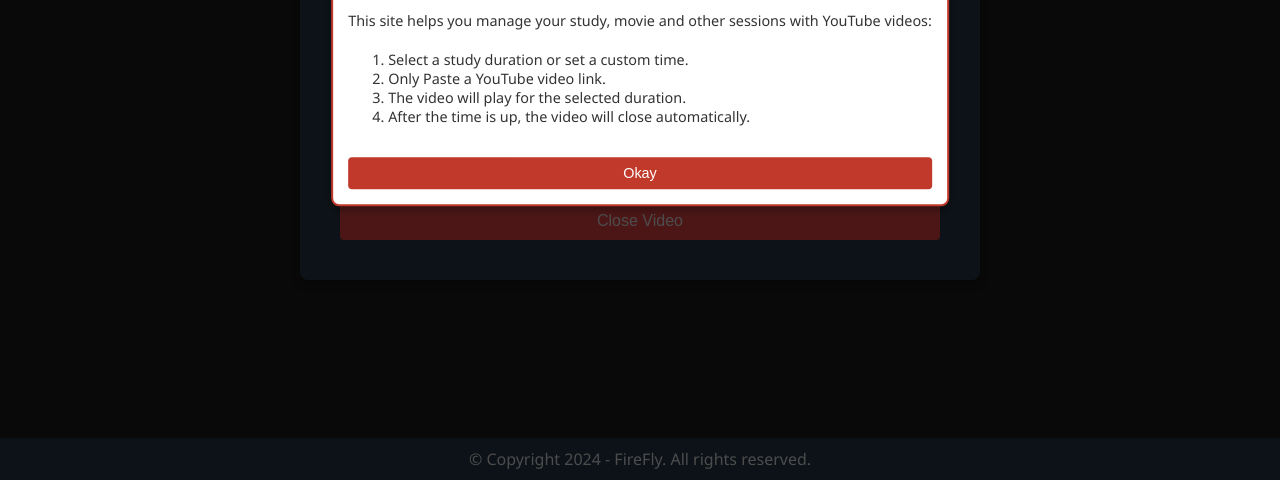
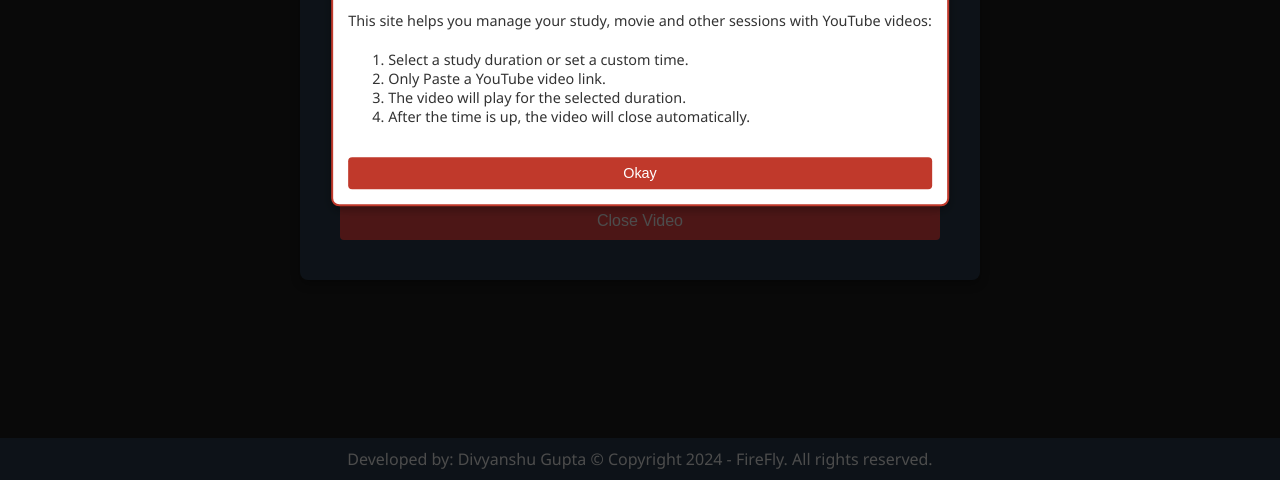
Before and after one commit to divyanshugupta0/fireflyspark, a plain HTML site: page spark.html in a window 1280 px wide. Shown: the part 320-800 px from the top of the page. Drawn offline with Linux system fonts and the light colour scheme.

Commit message:
Update spark.html

```diff
--- a/spark.html
+++ b/spark.html
@@ -66,7 +66,7 @@
         <button onclick="closeCustomPopup()">Close</button>
     </div>
     <footer>
-        <p>&copy; Copyright 2024 - FireFly. All rights reserved.</p>
+        <p>Developed by: Divyanshu Gupta &copy; Copyright 2024 - FireFly. All rights reserved.</p>
     </footer>
 </body>
     <script src ="spark.js"></script>
```
